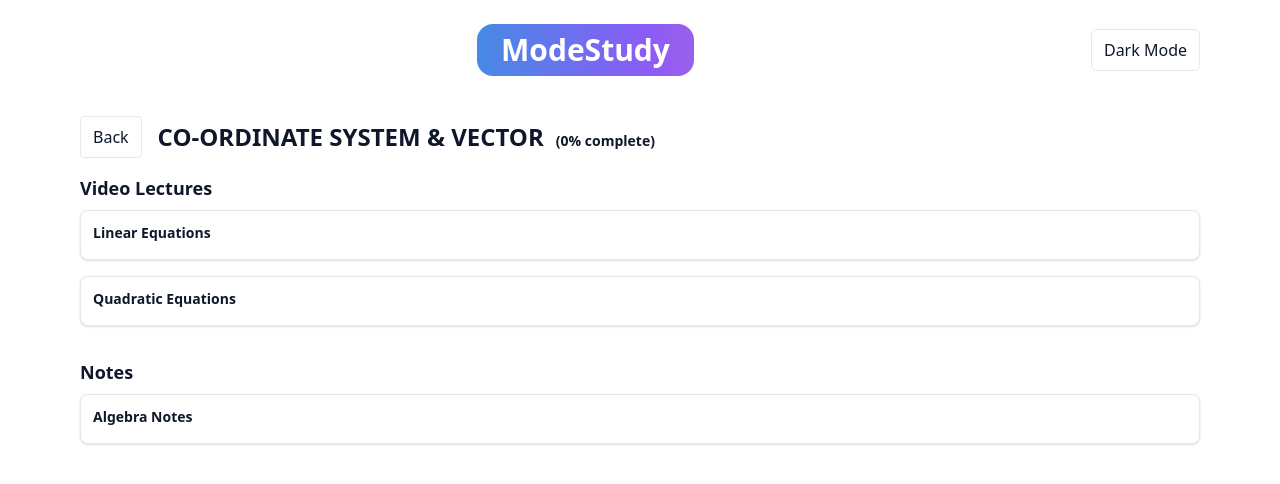
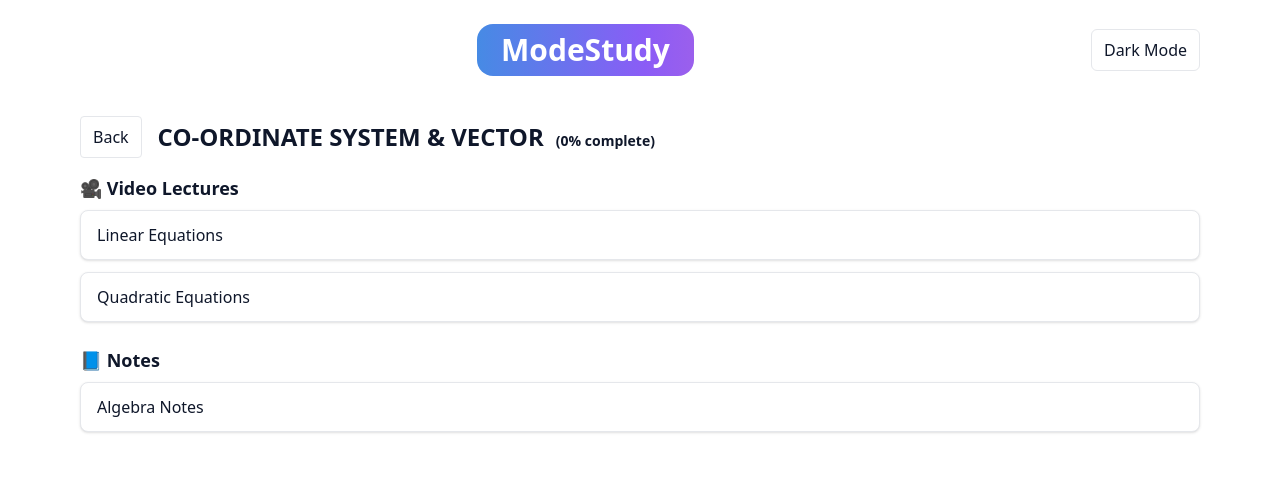
Before and after one commit to Moderatorboy/education-platform, a React (Vite) app: page /batch/b1/subject/s1/chapter/c1 in a window 1280 px wide. Shown: the top 484 px of the page. Built offline with nearby package versions, Linux system fonts and the light colour scheme.

Commit message:
Update ChapterPage.jsx

```diff
--- a/src/pages/ChapterPage.jsx
+++ b/src/pages/ChapterPage.jsx
@@ -20,12 +20,12 @@ export default function ChapterPage() {
   const pct = progressForChapter(chapter)
 
   const resourceSections = [
-    { title: 'Video Lectures', items: chapter.lectures },
-    { title: 'Notes', items: chapter.notes },
-    { title: 'DPP PDFs', items: chapter.dppPdfs },
-    { title: 'DPP Videos', items: chapter.dppVideos },
-    { title: 'DPP Quizzes', items: chapter.dppQuizzes },
-    { title: 'Sheets', items: chapter.sheets },
+    { title: '🎥 Video Lectures', items: chapter.lectures },
+    { title: '📘 Notes', items: chapter.notes },
+    { title: '📄 DPP PDFs', items: chapter.dppPdfs },
+    { title: '🎬 DPP Videos', items: chapter.dppVideos },
+    { title: '🧠 DPP Quizzes', items: chapter.dppQuizzes },
+    { title: '📑 Sheets', items: chapter.sheets },
   ]
 
   return (
@@ -39,27 +39,20 @@ export default function ChapterPage() {
         </h2>
       </div>
 
-      {/* Vertical Resource Sections */}
-      <div className="space-y-8">
+      {/* Vertical Resource Buttons */}
+      <div className="space-y-6">
         {resourceSections.map(section => (
           section.items?.length > 0 && (
             <div key={section.title}>
               <h3 className="text-lg font-semibold mb-2">{section.title}</h3>
-              <div className="grid grid-cols-1 gap-4">
+              <div className="grid grid-cols-1 gap-3">
                 {section.items.map((item, index) => (
                   <Link
                     key={index}
                     to={item.link || '#'}
-                    className="border rounded-lg p-3 bg-white dark:bg-slate-900 shadow"
+                    className="block w-full px-4 py-3 border rounded-lg bg-white dark:bg-slate-900 shadow hover:bg-gray-100 dark:hover:bg-slate-800"
                   >
-                    <h4 className="font-bold text-sm mb-1">{item.title}</h4>
-                    {item.thumbnail && (
-                      <img
-                        src={item.thumbnail}
-                        alt={item.title}
-                        className="w-full h-32 object-cover rounded"
-                      />
-                    )}
+                    <div className="font-medium text-base">{item.title}</div>
                   </Link>
                 ))}
               </div>
```
